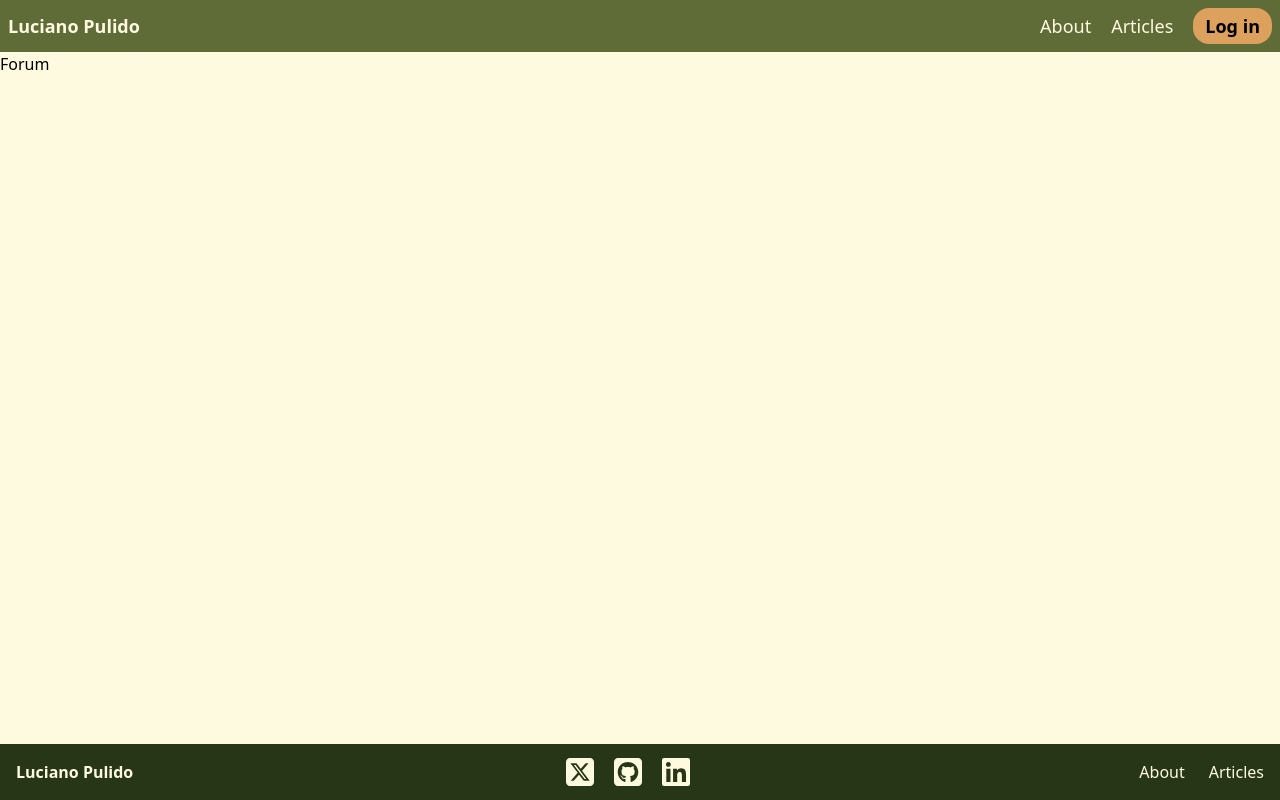
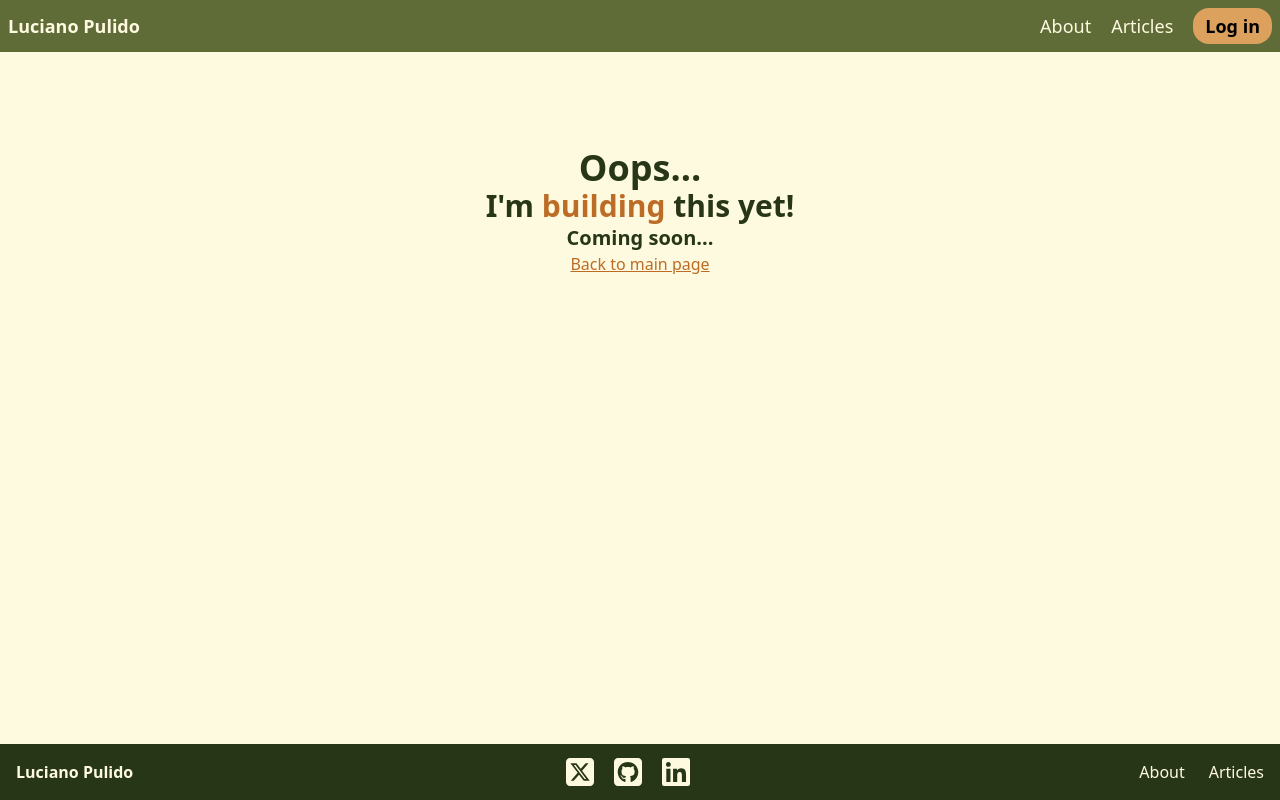
Before and after one commit to PulidoLuciano/LucianoPulido, a React (Vite) app in the folder Frontend/: page /articles in a window 1280 px wide. Built offline with nearby package versions, Linux system fonts and the light colour scheme.

Commit message:
Add coming soon on forum page

```diff
--- a/Frontend/src/pages/forum.tsx
+++ b/Frontend/src/pages/forum.tsx
@@ -1,5 +1,12 @@
+import { Link } from "react-router-dom"
+
 export default function Forum(){
     return (
-        <h1>Forum</h1>
+        <section className="pt-24 text-center flex items-center flex-col justify-center">
+            <h1 className="text-4xl font-bold text-primary-dark">Oops...</h1>
+            <h2 className="text-3xl font-bold text-primary-dark">I'm <span className="text-secondary-dark">building</span> this yet!</h2>
+            <h3 className="text-xl font-bold text-primary-dark">Coming soon...</h3>
+            <Link to={"/"} className="text-secondary-dark underline">Back to main page</Link>
+        </section>
     )
 }
```
